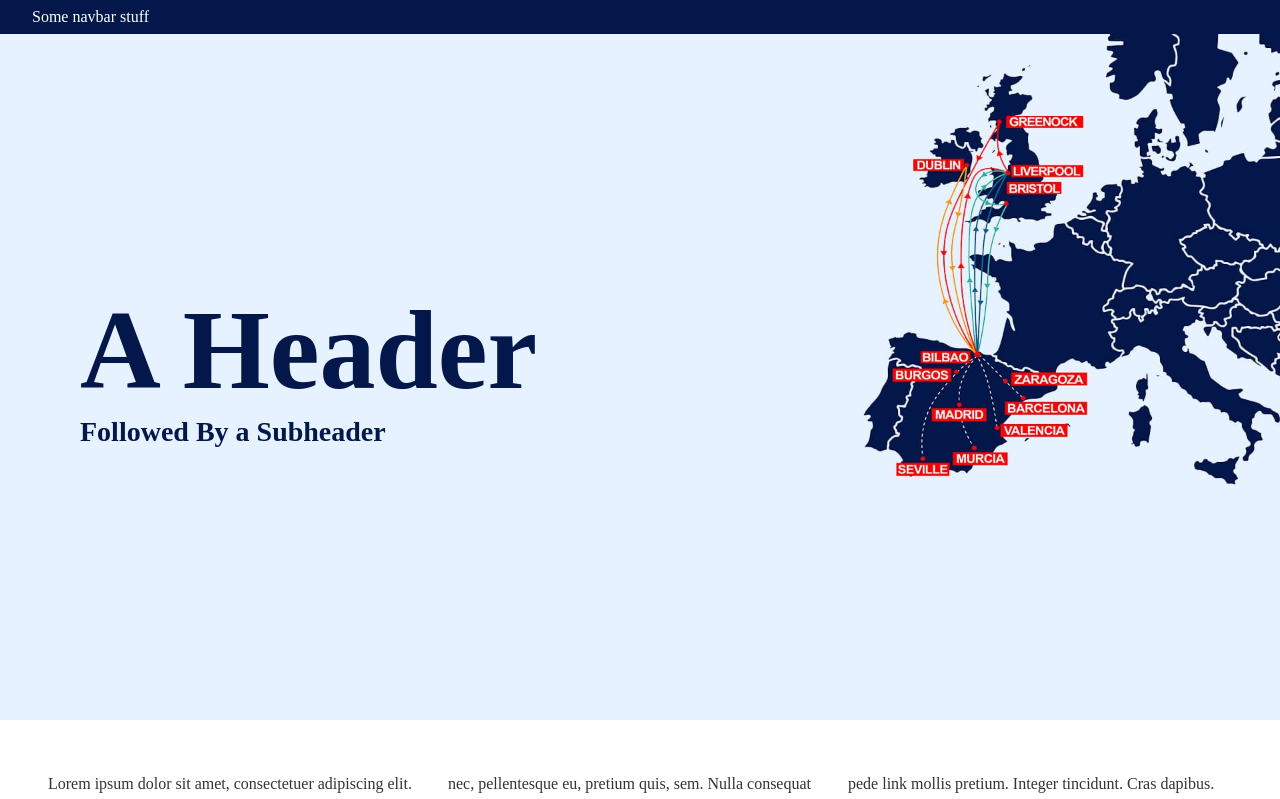
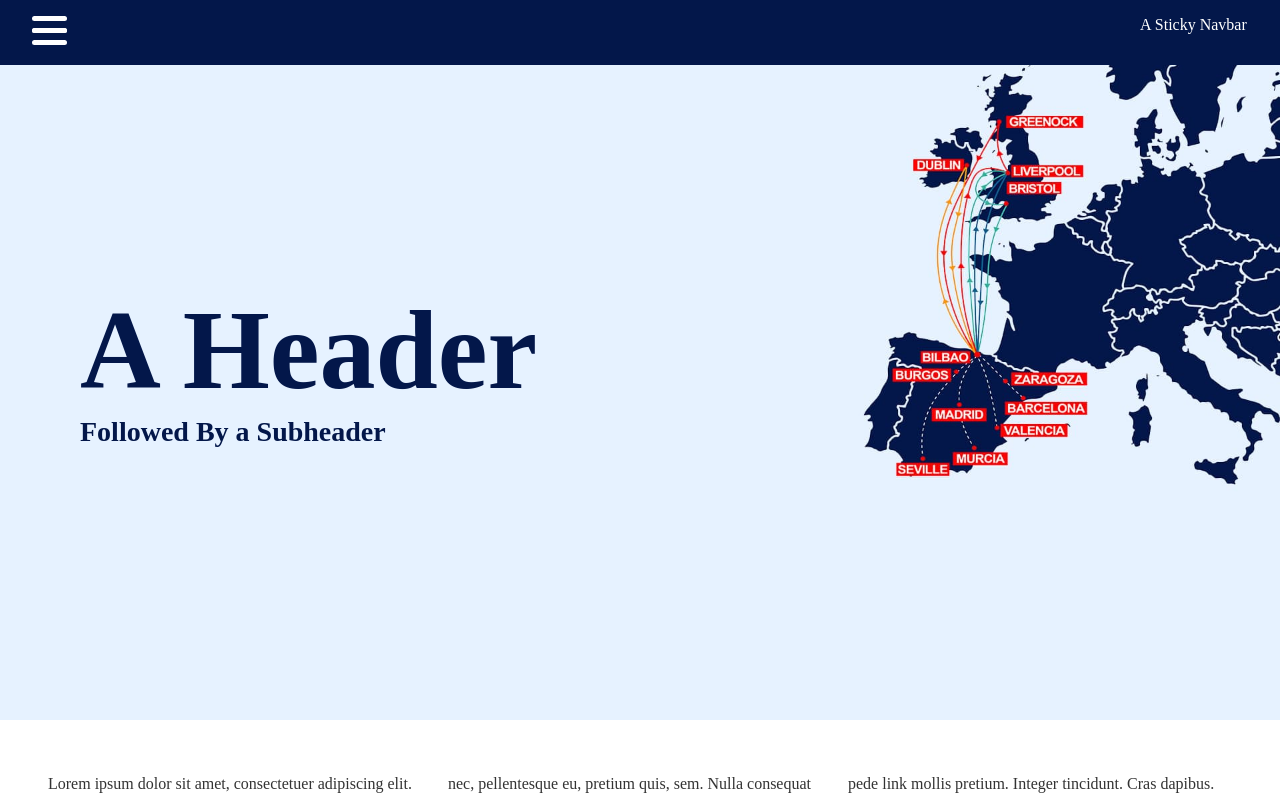
Before and after one commit to mscott5861/trcl, a React (Create React App) app: page / in a window 1280 px wide. Shown: the top 799 px of the page. Built offline with nearby package versions, Linux system fonts and the light colour scheme.

Commit message:
Added button component. Began troubleshooting layout sizing issue.

```diff
--- /dev/null
+++ b/src/components/atomic/buttons/HamburgerButton.js
@@ -0,0 +1,118 @@
+import React from 'react'
+import PropTypes from 'prop-types'
+import styled from 'styled-components'
+
+const StHamburgerButton = styled.button`
+  background-color: transparent;
+  background-repeat: no-repeat;
+  border: none;
+  overflow: hidden;
+  outline: none;
+  width: 35px;
+  height: 30px;
+  -webkit-transform: rotate(0deg);
+  -moz-transform: rotate(0deg);
+  -o-transform: rotate(0deg);
+  transform: rotate(0deg);
+  -webkit-transition: .5s ease-in-out;
+  -moz-transition: .5s ease-in-out;
+  -o-transition: .5s ease-in-out;
+  transition: .5s ease-in-out;
+  cursor: pointer;
+
+  & span {
+    display: block;
+    position: absolute;
+    height: 5px;
+    width: 100%;
+    background: #fff;
+    border-radius: 9px;
+    opacity: 1;
+    left: 0;
+    -webkit-transform: rotate(0deg);
+    -moz-transform: rotate(0deg);
+    -o-transform: rotate(0deg);
+    transform: rotate(0deg);
+    -webkit-transition: .25s ease-in-out;
+    -moz-transition: .25s ease-in-out;
+    -o-transition: .25s ease-in-out;
+    transition: .25s ease-in-out;
+  }
+
+  & span:nth-child(1) {
+    top: 0px;
+  }
+
+  & span:nth-child(2), & span:nth-child(3) {
+    top: 12px;
+  }
+
+  & span:nth-child(4) {
+    top: 24px;
+  }
+
+  &.open span:nth-child(1) {
+    top: 12px;
+    width: 0%;
+    left: 50%;
+  }
+
+  &.open span:nth-child(2) {
+    -webkit-transform: rotate(45deg);
+    -moz-transform: rotate(45deg);
+    -o-transform: rotate(45deg);
+    transform: rotate(45deg);
+  }
+
+  &.open span:nth-child(3) {
+    -webkit-transform: rotate(-45deg);
+    -moz-transform: rotate(-45deg);
+    -o-transform: rotate(-45deg);
+    transform: rotate(-45deg);
+  }
+
+  &.open span:nth-child(4) {
+    top: 12px;
+    width: 0%;
+    left: 50%;
+  }
+
+  &.open span {
+    background: #fff;
+  }
+`
+
+
+export default class HamburgerButton extends React.Component {
+  constructor(props) {
+    super(props);
+    this.state = {
+      clicked: false
+    }
+  }
+
+  handleHamburgerButtonClick = () => {
+    this.setState({
+      clicked: !this.state.clicked
+    }, () => {
+      this.props.onHamburgerButtonClick();
+    });
+  }
+
+  render() {
+    return (
+      <StHamburgerButton
+        className={this.state.clicked ? 'open' : ''}
+        onClick={this.handleHamburgerButtonClick}>
+        <span></span>
+        <span></span>
+        <span></span>
+        <span></span>
+      </StHamburgerButton>
+    );
+  }
+}
+
+HamburgerButton.propTypes = {
+  onHamburgerButtonClick: PropTypes.func.isRequired
+}
--- a/src/components/atomic/containers/Navbar.js
+++ b/src/components/atomic/containers/Navbar.js
@@ -6,9 +6,26 @@ const StNavbar = styled.div`
   position: ${props => props.sticky ? 'fixed' : 'static'};
   background-color: ${props => props.bgColor ? props.bgColor : 'grey'};
   color: ${props => props.color ? props.color : '#fff'};
-  padding: .5rem 2rem;
+  padding: 1rem 2rem;
   width: 100%;
   z-index: 1000;
+  display: grid;
+  grid-template-columns: 33.3% 33.3% 33.3%;
+`
+
+const StLeftContainer = styled.span`
+  grid-column: 1 / span 1;
+  text-align: left;
+`
+
+const StCenterContainer = styled.span`
+  grid-column: 2 / span 1
+  text-align: center;
+`
+
+const StRightContainer = styled.span`
+  grid-column: 3 / span 1;
+  text-align: right;
 `
 
 export default function Navbar(props) {
@@ -18,14 +35,24 @@ export default function Navbar(props) {
       className='navbar'
       color={props.textColor}
       sticky={props.sticky}>
-      { props.children }
+      <StLeftContainer>
+        { props.groupLeft }
+      </StLeftContainer>
+      <StCenterContainer>
+        { props.groupCenter }
+      </StCenterContainer>
+      <StRightContainer>
+        { props.groupRight }
+      </StRightContainer>
     </StNavbar>
   );
 }
 
 Navbar.propTypes = {
   bgColor: PropTypes.string,
-  children: PropTypes.node.isRequired,
   color: PropTypes.string,
+  groupCenter: PropTypes.element,
+  groupLeft: PropTypes.element,
+  groupRight: PropTypes.element,
   sticky: PropTypes.bool
 }
--- /dev/null
+++ b/src/components/atomic/containers/Stripe.js
@@ -0,0 +1,21 @@
+import React from 'react'
+import styled from 'styled-components'
+
+const StStripe = styled.div`
+  padding: 3rem;
+  background-color: ${props => props.bgColor ? props.bgColor : '#d2d2d2'};
+  width: 100%;
+
+  @meda(max-width: 768px) {
+    padding: 1rem 2rem;
+  }
+`
+
+export default function Stripe(props) {
+  return (
+    <StStripe
+      bgColor={props.bgColor}>
+      { props.children }
+    </StStripe>
+  );
+}
--- a/src/components/atomic/layouts/sublayouts/ThreeColumnLayout.js
+++ b/src/components/atomic/layouts/sublayouts/ThreeColumnLayout.js
@@ -50,7 +50,7 @@ export default class ThreeColumnLayout extends React.Component {
   componentDidMount() {
     let layout = document.getElementById(this.state.id),
         oldHeight = layout.offsetHeight,
-        newHeight = ((Math.floor( oldHeight / 8 ) + 1) * 8) + 'px';
+        newHeight = (Math.ceil( oldHeight / 8 ) * 8) + 'px';
 
     layout.style.height = newHeight;
   }
--- a/src/components/atomic/layouts/sublayouts/TwoColumnLayout.js
+++ b/src/components/atomic/layouts/sublayouts/TwoColumnLayout.js
@@ -53,7 +53,11 @@ export default class TwoColumnLayout extends React.Component {
   //  this solution.
   //-----------------------------------------------------------------
   componentDidMount() {
-    this.roundHeightToMultipleOfEight();
+    //this.roundHeightToMultipleOfEight();
+  }
+
+  componentWillUnmount() {
+    window.removeEventListener('resize', this.roundHeightToMultiplesOfEight);
   }
 
   roundHeightToMultipleOfEight = () => {
--- a/src/components/index.js
+++ b/src/components/index.js
@@ -5,6 +5,7 @@ import H1 from './atomic/text/H1'
 import H2 from './atomic/text/H2'
 import H3 from './atomic/text/H3'
 import HR from './atomic/embellishments/HR'
+import HamburgerButton from './atomic/buttons/HamburgerButton'
 import HeroBanner from './composite/images/HeroBanner'
 import ImageWithCaption from './composite/images/ImageWithCaption'
 import Input from './atomic/text/Input'
@@ -16,6 +17,7 @@ import PropsTable from './composite/containers/PropsTable'
 import Sidebar from './atomic/containers/Sidebar'
 import SingleColumnWithSidebar from './atomic/layouts/page-layouts/SingleColumnWithSidebar'
 import SingleColumnWithSidebarAndNavbar from './atomic/layouts/page-layouts/SingleColumnWithSidebarAndNavbar'
+import Stripe from './atomic/containers/Stripe'
 import Table from './atomic/containers/Table'
 import ThreeColumnLayout from './atomic/layouts/sublayouts/ThreeColumnLayout'
 import TwoColumnLayout from './atomic/layouts/sublayouts/TwoColumnLayout'
@@ -28,6 +30,7 @@ export {
   H2,
   H3,
   HR,
+  HamburgerButton,
   HeroBanner,
   ImageWithCaption,
   Input,
@@ -39,6 +42,7 @@ export {
   Sidebar,
   SingleColumnWithSidebar,
   SingleColumnWithSidebarAndNavbar,
+  Stripe,
   Table,
   ThreeColumnLayout,
   TwoColumnLayout,
--- a/src/views/ViewSampleStretched3C.js
+++ b/src/views/ViewSampleStretched3C.js
@@ -1,20 +1,40 @@
 import React from 'react'
 import styled from 'styled-components'
-import { Copy, HeroBanner, ImageWithCaption, MainContent, Navbar, TwoColumnLayout } from 'components'
+import { Copy, HamburgerButton, HeroBanner, ImageWithCaption, MainContent, Navbar, Stripe, TwoColumnLayout } from 'components'
 import { generateLoremIpsum } from 'utilities'
 
 const StPageWrapper = styled.div`
   display: block;
 `
 
+
 export default class ViewSampleStretched3C extends React.Component {
+  constructor() {
+    super();
+    this.state = {
+      hamburgerClicked: false
+    }
+  }
+
   render() {
     return (
       <StPageWrapper>
         <Navbar
           bgColor='#03174A'
-          sticky>
-          Some navbar stuff
+          sticky
+          groupRight={
+            <p>
+              A Sticky Navbar
+            </p>
+          }
+          groupLeft={
+            <HamburgerButton
+              onHamburgerButtonClick={() => {
+                this.setState({
+                  hamburgerClicked: !this.state.hambugerClicked
+                });}}>
+            </HamburgerButton>
+          }>
         </Navbar>
         <HeroBanner
           header='A Header'
@@ -42,6 +62,13 @@ export default class ViewSampleStretched3C extends React.Component {
             </Copy>
           </TwoColumnLayout>
         </MainContent>
+        <Stripe
+          bgColor='#e6f2ff'>
+          <Copy
+            columns={1}>
+            { generateLoremIpsum(1) }
+          </Copy>
+        </Stripe>
       </StPageWrapper>
     );
   }
```
